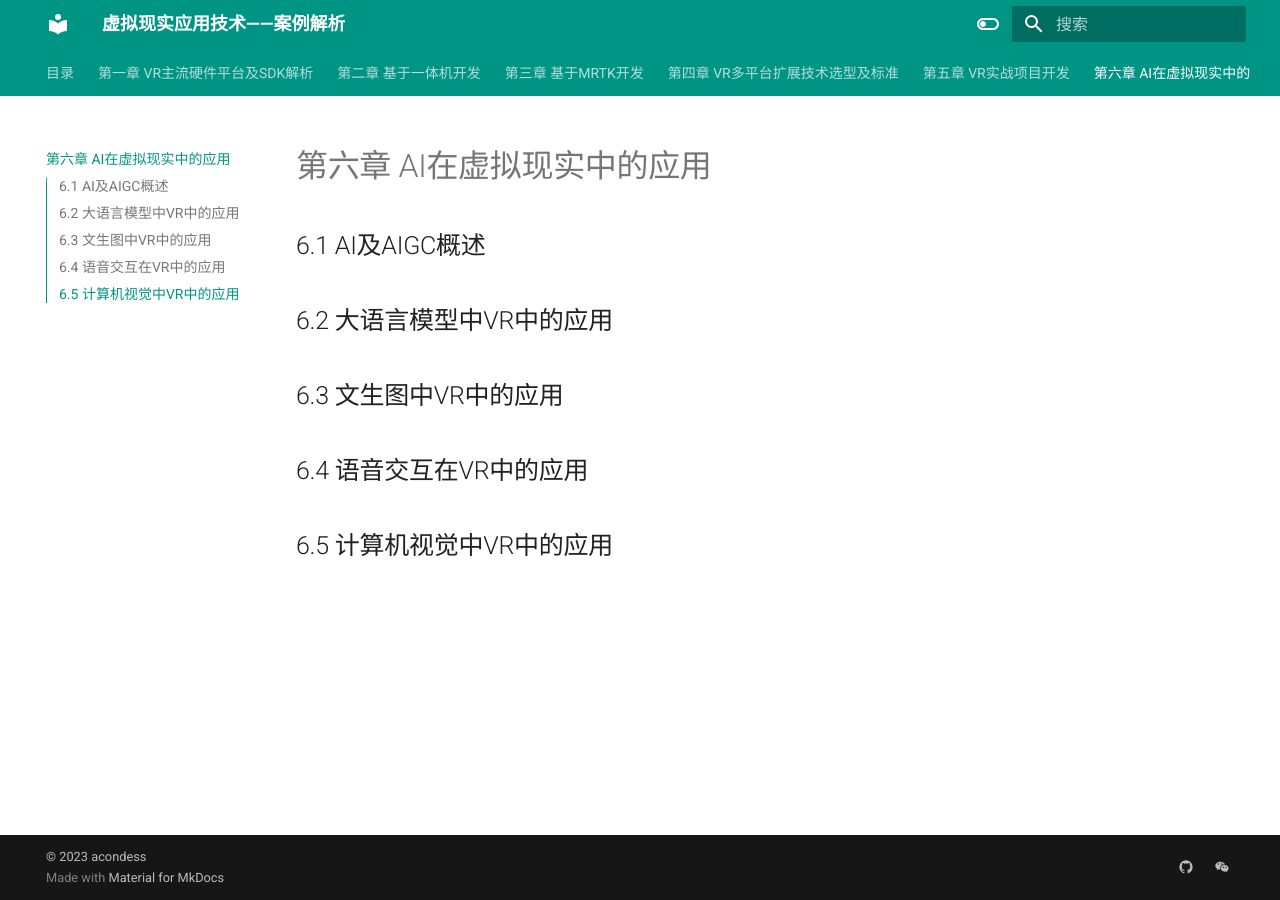
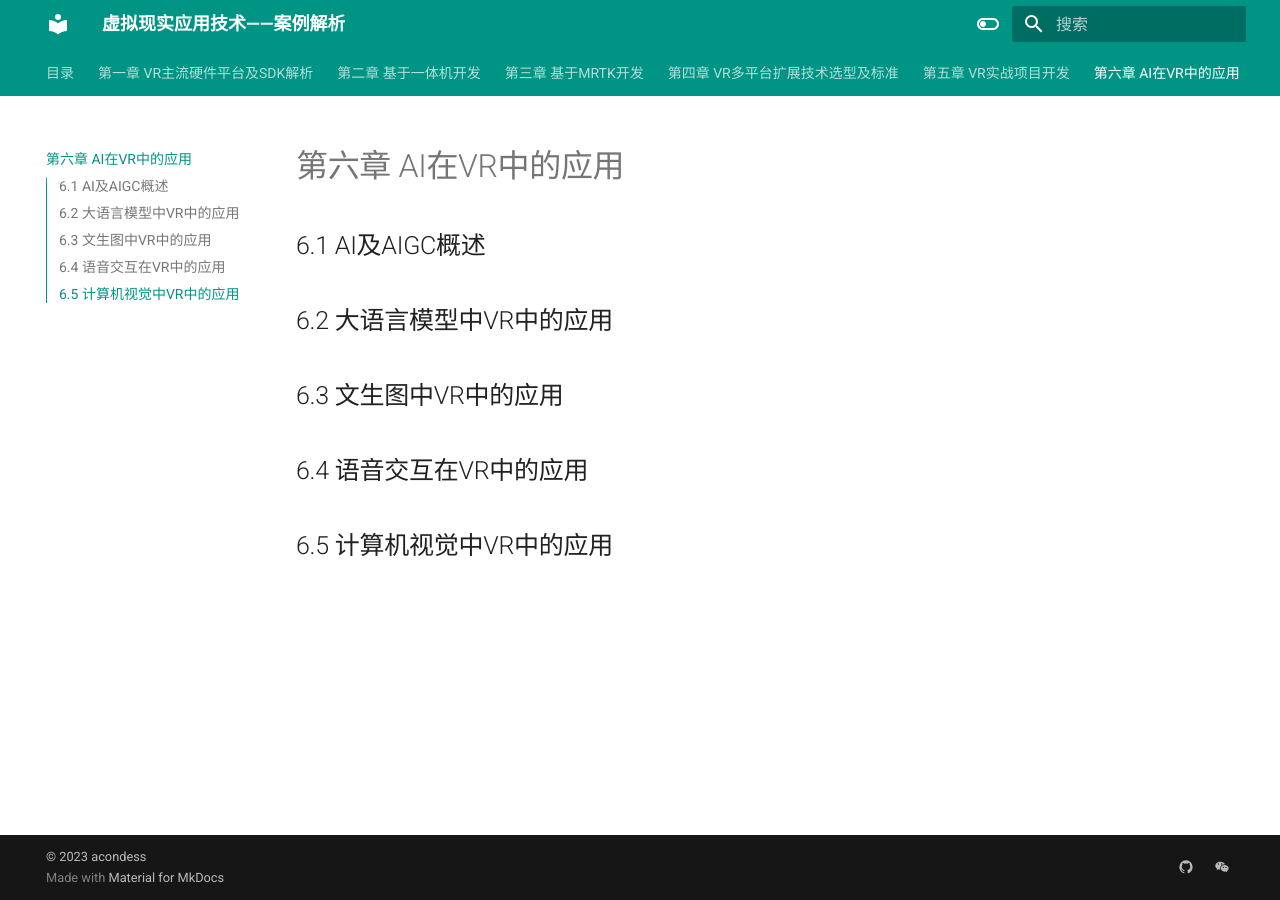
Before and after one commit to acondess/vrBook, an MkDocs documentation site: the page built from docs/chapter6.md, in a window 1280 px wide. Built offline with MkDocs 1.6.1 and Material for MkDocs 9.7.7, drawn with Linux system fonts in a browser that asks for light colours.

Commit message:
start chapter new 2

```diff
--- a/docs/chapter6.md
+++ b/docs/chapter6.md
@@ -1,4 +1,4 @@
-# 第六章 AI在虚拟现实中的应用
+# 第六章 AI在VR中的应用
 
 ## 6.1 AI及AIGC概述
 ## 6.2 大语言模型中VR中的应用
```
